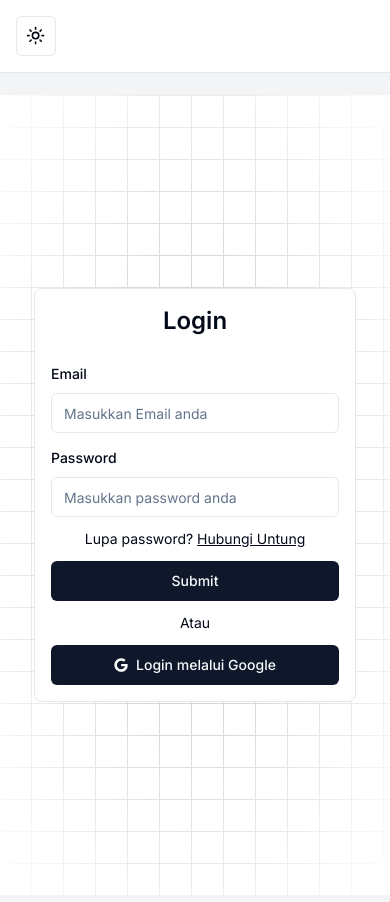
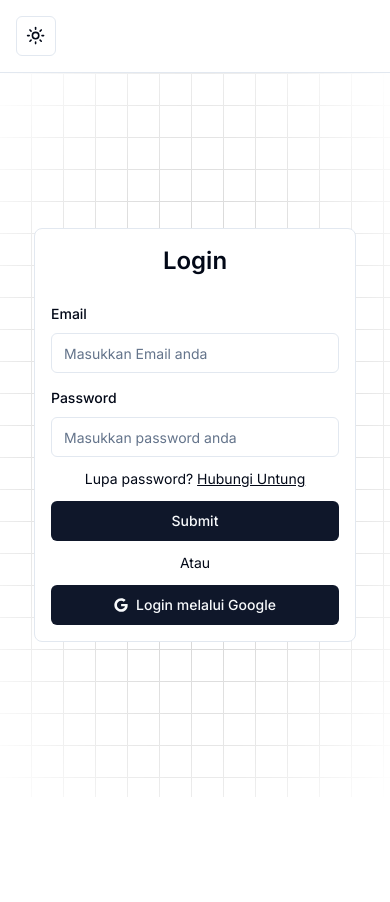
Before and after one commit to mhabbatein/data-management-system-app, a Next.js app: page /login in a window 390 px wide. Shown: the top 902 px of the page. After the commit the page ends 844 px from the top, so only its background shows below. Built offline with nearby package versions, Linux system fonts and the light colour scheme.

Commit message:
fix GridBackground responsivity

```diff
--- a/app/(home)/login/page.tsx
+++ b/app/(home)/login/page.tsx
@@ -4,7 +4,7 @@ import React from "react";
 
 export default function LoginPage() {
   return (
-    <div className="flex min-h-screen items-center justify-center bg-[#f3f4f6] dark:bg-slate-900">
+    <div className="flex min-h-[calc(100vh-120px)] items-center justify-center bg-[#f3f4f6] dark:bg-slate-900 md:min-h-screen">
       <GridBackground>
         <LoginForm />
       </GridBackground>
--- a/components/GridBackground.tsx
+++ b/components/GridBackground.tsx
@@ -2,7 +2,7 @@ import React from "react";
 
 export function GridBackground({ children }: { children: React.ReactNode }) {
   return (
-    <div className="dark:bg-grid-white/[0.2] bg-grid-black/[0.2] relative flex  h-[50rem] w-full items-center justify-center bg-white dark:bg-black">
+    <div className="relative flex h-[calc(100vh-120px)] w-full items-center justify-center bg-white bg-grid-black/[0.2] dark:bg-black dark:bg-grid-white/[0.2] sm:h-screen">
       {/* Radial gradient for the container to give a faded look */}
       <div className="pointer-events-none absolute inset-0 flex items-center justify-center bg-white [mask-image:radial-gradient(ellipse_at_center,transparent_20%,black)] dark:bg-black"></div>
       {children}
```
